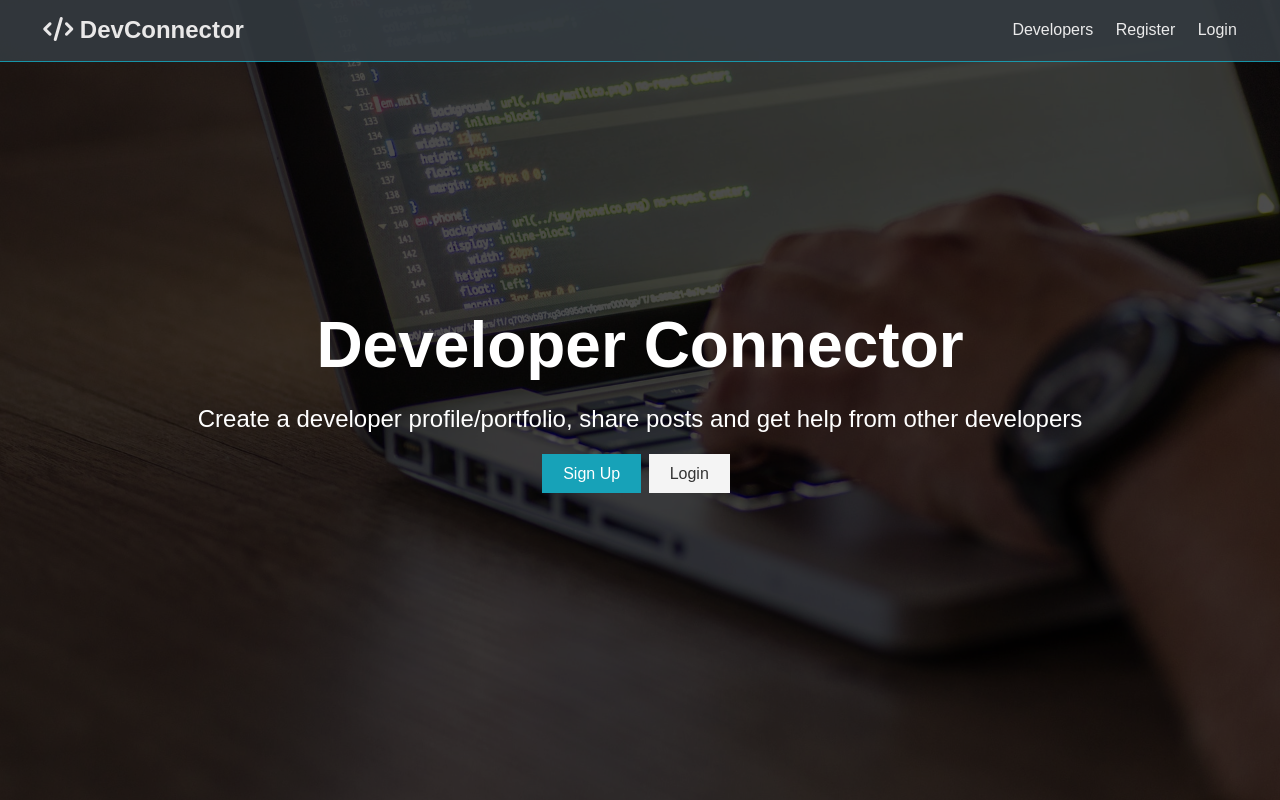
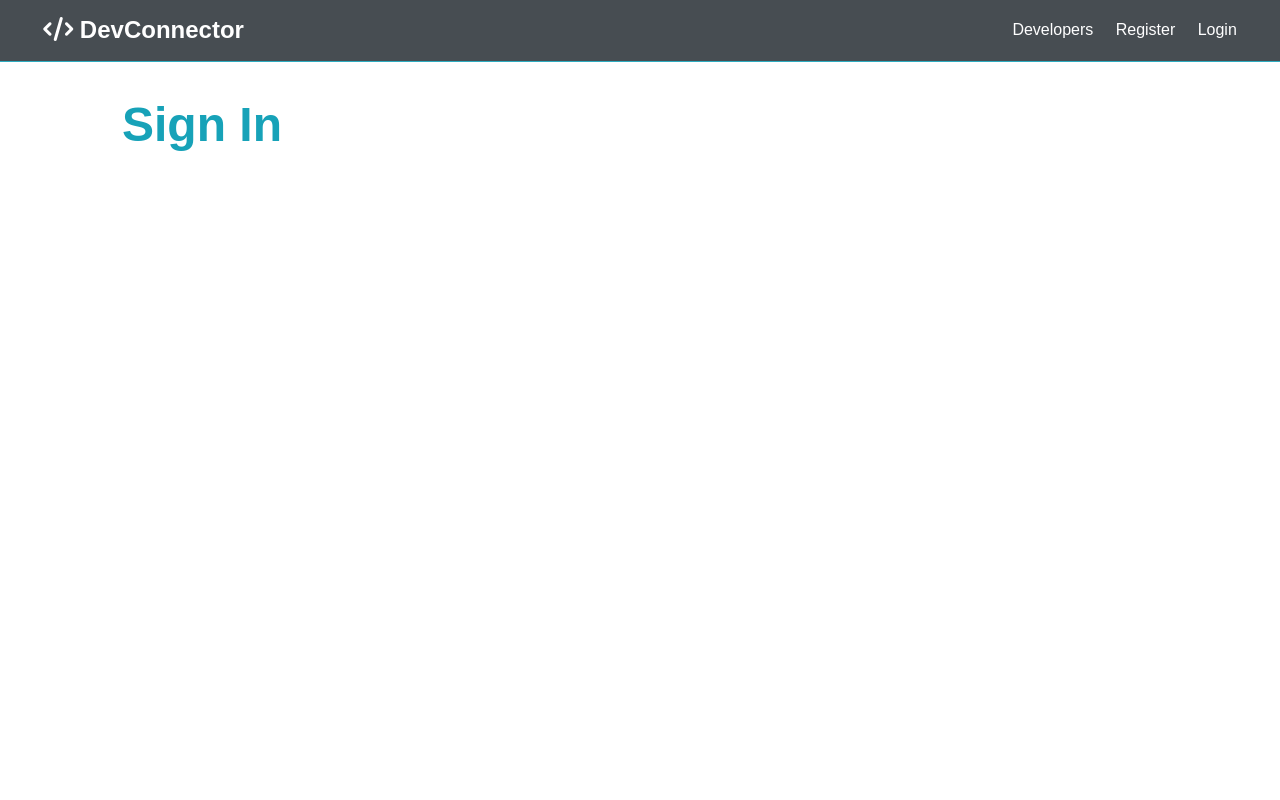
Before and after one commit to bethsutton/dev-connector, a React (Create React App) app in the folder client/: page /login in a window 1280 px wide. Built offline with nearby package versions, Linux system fonts and the light colour scheme.

Commit message:
react router setup

```diff
--- a/client/src/App.css
+++ b/client/src/App.css
@@ -575,3 +575,10 @@ button {
     padding: 0.3rem 0.4rem;
   }
 }
+
+.alert-wrapper {
+  position: fixed;
+  top: 4rem;
+  right: 2rem;
+  display: inline-block;
+}
--- a/client/src/App.js
+++ b/client/src/App.js
@@ -1,14 +1,56 @@
 import React, { useEffect } from 'react';
+import { BrowserRouter as Router, Route, Routes } from 'react-router-dom';
 import './App.css';
-import { Navbar } from './components/layout/Navbar';
-import { Landing } from './components/layout/Landing';
+
+// Components
+import Navbar from './components/layout/Navbar';
+import Landing from './components/layout/Landing';
+import Login from './components/auth/Login';
+import Register from './components/auth/Register';
+
+// Redux
+import { Provider } from 'react-redux';
+// import store from './store';
+// import { loadUser } from './actions/auth';
+// import setAuthToken from './utils/setAuthToken';ß
 
 const App = () => {
   return (
-    <>
+    // <Provider store={store}> {/* </Provider> */}
+    <Router>
       <Navbar />
-      <Landing />
-    </>
+      {/* <Alert /> */}
+      <Routes>
+        <Route path="/" element={<Landing />} />
+        <Route path="register" element={<Register />} />
+        <Route path="login" element={<Login />} />
+        {/* <Route path="profiles" element={<Profiles />} /> */}
+        {/* <Route path="profile/:id" element={<Profile />} /> */}
+        {/* <Route
+            path="dashboard"
+            element={<PrivateRoute component={Dashboard} />}
+          /> */}
+        {/* <Route
+            path="create-profile"
+            element={<PrivateRoute component={ProfileForm} />}
+          /> */}
+        {/* <Route
+            path="edit-profile"
+            element={<PrivateRoute component={ProfileForm} />}
+          /> */}
+        {/* <Route
+            path="add-experience"
+            element={<PrivateRoute component={AddExperience} />}
+          /> */}
+        {/* <Route
+            path="add-education"
+            element={<PrivateRoute component={AddEducation} />}
+          /> */}
+        {/* <Route path="posts" element={<PrivateRoute component={Posts} />} /> */}
+        {/* <Route path="posts/:id" element={<PrivateRoute component={Post} />} /> */}
+        {/* <Route path="/*" element={<NotFound />} /> */}
+      </Routes>
+    </Router>
   );
 };
 
--- /dev/null
+++ b/client/src/components/auth/Login.js
@@ -0,0 +1,11 @@
+import React from 'react';
+
+const Login = () => {
+  return (
+    <section className="container">
+      <h1 className="large text-primary">Sign In</h1>
+    </section>
+  );
+};
+
+export default Login;
--- /dev/null
+++ b/client/src/components/auth/Register.js
@@ -0,0 +1,11 @@
+import React from 'react';
+
+function Register() {
+  return (
+    <section className="container">
+      <h1 className="large text-primary">Sign Up</h1>
+    </section>
+  );
+}
+
+export default Register;
--- a/client/src/components/layout/Landing.js
+++ b/client/src/components/layout/Landing.js
@@ -1,6 +1,7 @@
 import React from 'react';
+import { Link, Navigate } from 'react-router-dom';
 
-export const Landing = () => {
+const Landing = () => {
   return (
     <section className="landing">
       <div className="dark-overlay">
@@ -11,15 +12,17 @@ export const Landing = () => {
             other developers
           </p>
           <div className="buttons">
-            <a href="register.html" className="btn btn-primary">
+            <Link to="/register" className="btn btn-primary">
               Sign Up
-            </a>
-            <a href="login.html" className="btn btn-light">
+            </Link>
+            <Link to="/login" className="btn btn-light">
               Login
-            </a>
+            </Link>
           </div>
         </div>
       </div>
     </section>
   );
 };
+
+export default Landing;
--- a/client/src/components/layout/Navbar.js
+++ b/client/src/components/layout/Navbar.js
@@ -1,24 +1,30 @@
 import React from 'react';
+import { Link } from 'react-router-dom';
+import { connect } from 'react-redux';
+import PropTypes from 'prop-types';
+// import { logout } from '../../actions/auth';
 
-export const Navbar = () => {
+const Navbar = () => {
   return (
     <nav className="navbar bg-dark">
       <h1>
-        <a href="index.html">
-          <i className="fas fa-code"></i> DevConnector
-        </a>
+        <Link to="/">
+          <i className="fas fa-code" /> DevConnector
+        </Link>
       </h1>
       <ul>
         <li>
-          <a href="profiles.html">Developers</a>
+          <Link to="/profiles">Developers</Link>
         </li>
         <li>
-          <a href="register.html">Register</a>
+          <Link to="/register">Register</Link>
         </li>
         <li>
-          <a href="login.html">Login</a>
+          <Link to="/login">Login</Link>
         </li>
       </ul>
     </nav>
   );
 };
+
+export default Navbar;
```
